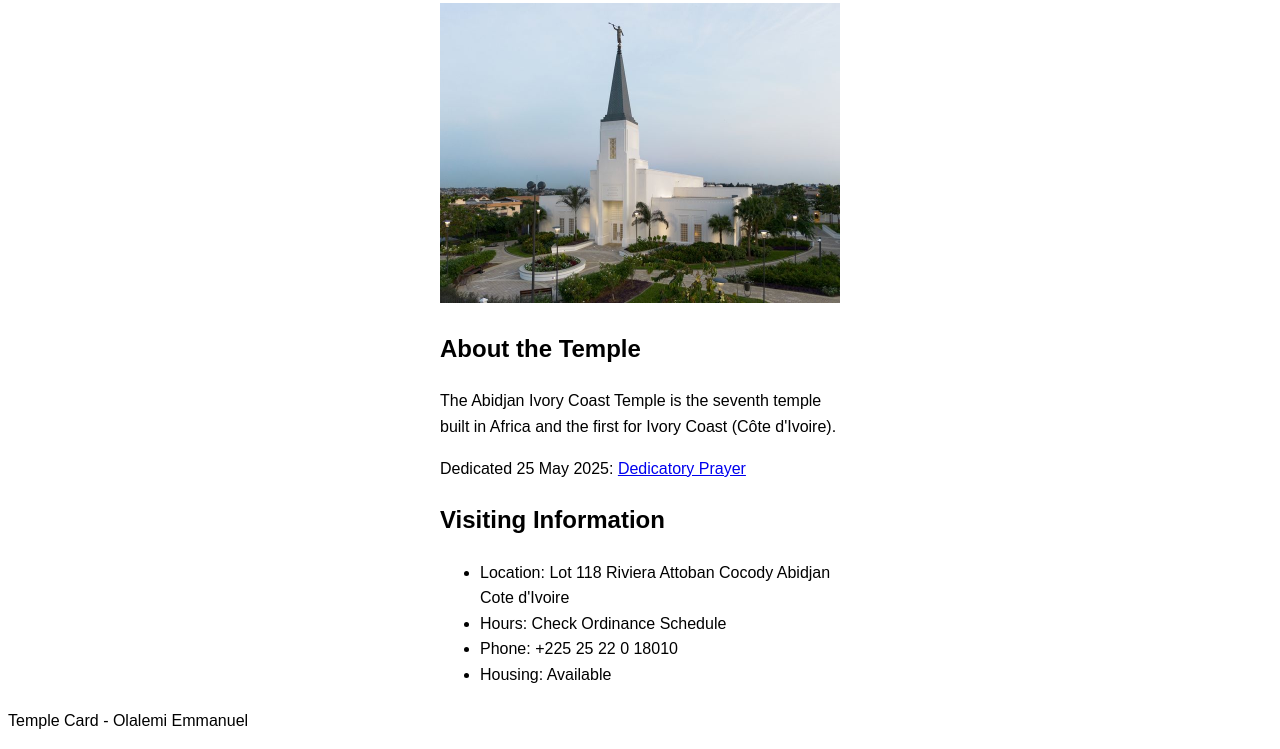
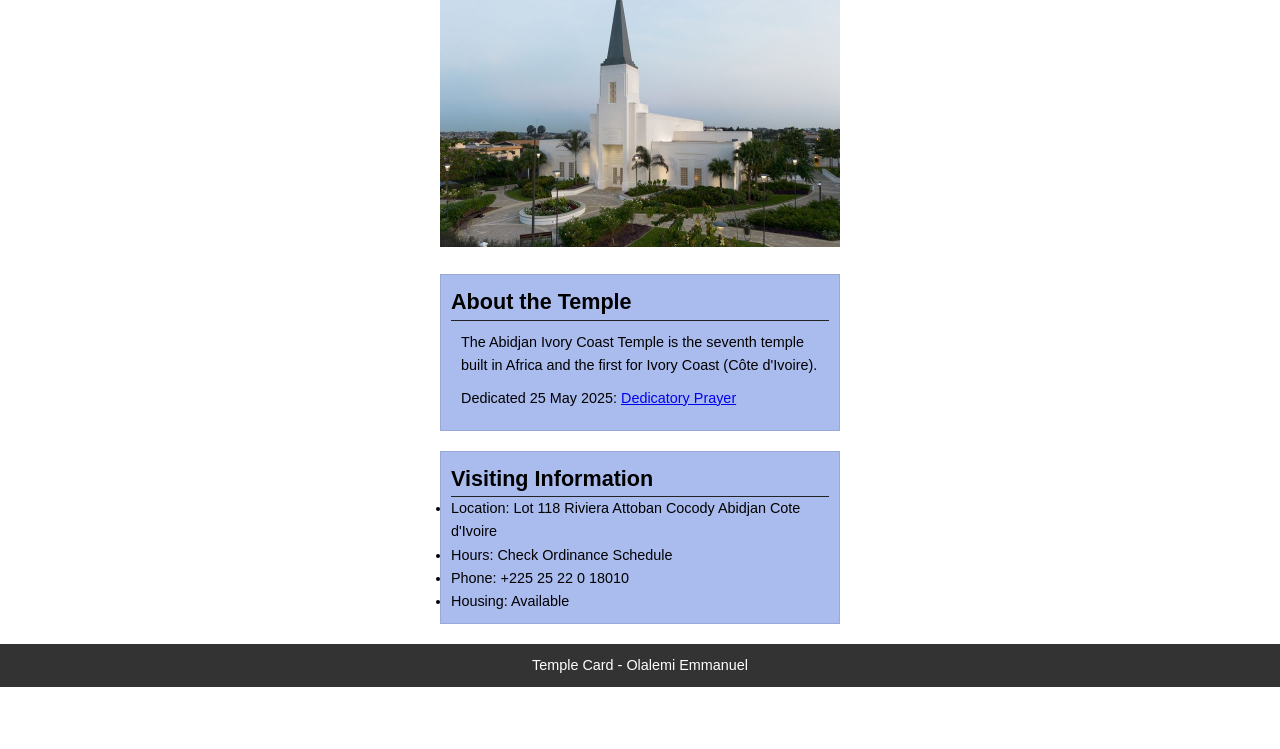
Before and after one commit to Olaxemax/wdd130, a plain HTML site: page week02/temple.html in a window 1280 px wide. Shown: the part 183-932 px from the top of the page. After the commit the page ends 870 px from the top, so only its background shows below. Drawn offline with Linux system fonts and the light colour scheme.

Commit message:
code along week 2

```diff
--- a/week02/styles/temple.css
+++ b/week02/styles/temple.css
@@ -1,11 +1,15 @@
+* {
+    margin: 0;
+    padding: 0;
+}
 body{
     font-family: Arial, Helvetica, sans-serif;
     line-height: 1.6;
 }
 
-header{
-    background-color: aqua;
-    color:black;
+header, footer {
+    background-color: #333;
+    color:#fff;
     padding:10px;
     text-align: center;
     font-size: 1.5rem;
@@ -21,6 +25,10 @@ h1{
     text-align: center;
 }
 
+h2 {
+    border-bottom: 1px solid #222;
+}
+
 img{
     width: 100%;
     height: auto;
@@ -29,10 +37,20 @@ img{
 
 section{
     margin: 20px 0;
-    border: 1px solid rgb(red, green, blue);
+    border: 1px solid rgb(0 0 0 / 10%);
+    padding: 10px;
+    background-color: #abe;
+    font-size: .9rem;
+}
 
+section p {
+    margin: 10px;
+}
+
+ul{
+    margin-left: 10px 20px;
 }
 
 footer{
-
+font-size: .9rem;
 }
```
